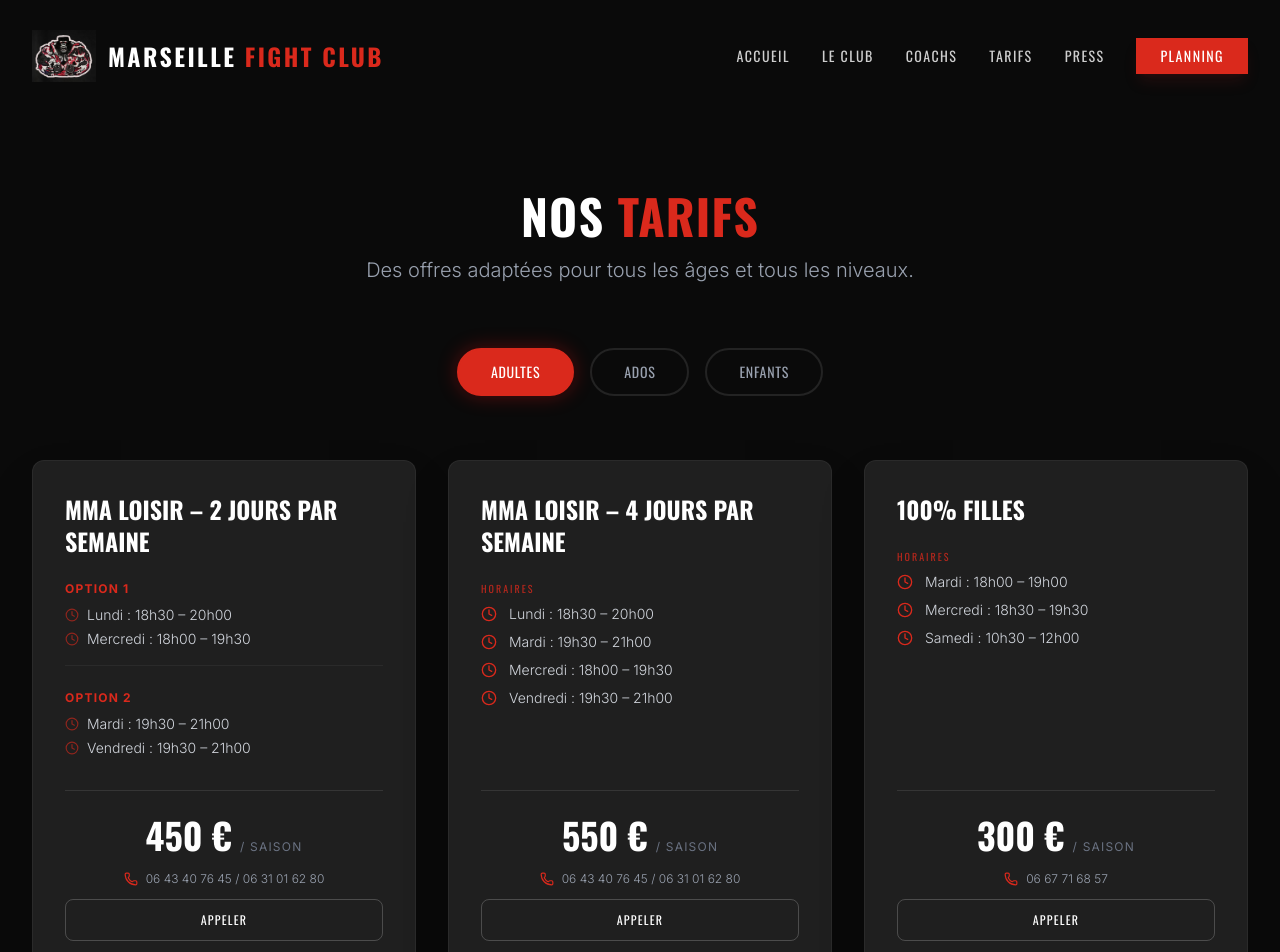
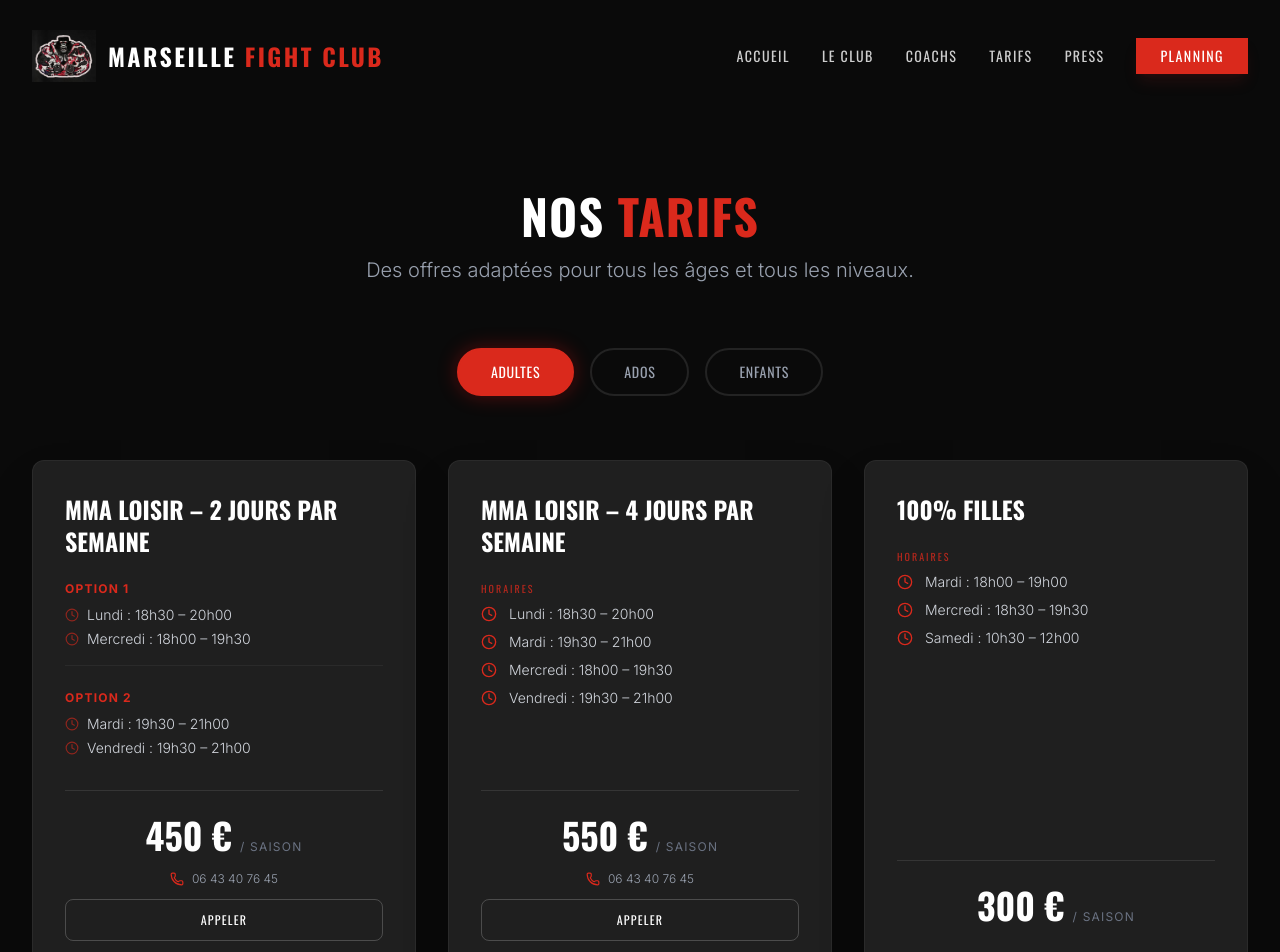
Before and after one commit to marseillefightclub/marseille-fight-club, a Next.js app: page /tarifs in a window 1280 px wide. Shown: the top 952 px of the page. Built offline with nearby package versions, Linux system fonts and the light colour scheme.

Commit message:
Update contents and styles

```diff
--- a/src/components/About.tsx
+++ b/src/components/About.tsx
@@ -43,8 +43,8 @@
             className="mt-6 text-xl text-gray-400 font-light"
           >
            Au cœur de la cité phocéenne, le Marseille Fight Club est une salle de référence dédiée aux sports de combat et au MMA. Fondé par Jean-Michel Foissard, véritable passionné d'arts martiaux, le club allie exigence sportive et bienveillance humaine.
-Le club propose un programme complet avec le MMA, la boxe anglaise, le kickboxing et le grappling — incluant la luta livre et des passages de grade. Chaque élève — débutant ou compétiteur — y trouve un cadre sérieux, des coachs expérimentés et une progression concrète. L'ambiance est familiale, mais le travail reste au cœur de tout : discipline, respect et dépassement de soi guident chaque séance.
-Précurseur dans le monde du MMA, le Marseille Fight Club est fier d'accueillir la plus grande section 100% filles de MMA en France. Un espace pensé pour et par les femmes, où ambition et combativité n'ont aucune limite.
+Le club propose un programme complet avec le MMA, la boxe anglaise, le kickboxing et le grappling. Chaque élève — débutant ou compétiteur — y trouve un cadre sérieux, des coachs expérimentés et une progression concrète. L'ambiance est familiale, mais le travail reste au cœur de tout : discipline, respect et dépassement de soi guident chaque séance.
+Le Marseille Fight Club a également l'honneur d'accueillir une section 100% féminine dédiée au MMA. Un espace pensé pour et par les femmes, où ambition et combativité n'ont aucune limite.
           </motion.p>
         </div>
 
--- a/src/components/Coaches.tsx
+++ b/src/components/Coaches.tsx
@@ -17,13 +17,6 @@
     image: "/images/coaches/hassou.png",
     bio: "Ex-combattant, transmet rigueur et technique",
     instagram: "https://www.instagram.com/hassou_captaincrochet/",
-  },
-  {
-    name: "Souhil Taïri",
-    role: "Coach Grappling",
-    image: "/images/coaches/souhil.png",
-    bio: "Combattant pro MMA PFL MENA, ceinture Marron Luta Livre",
-    instagram: "https://www.instagram.com/souhil.t/",
   },
   {
     name: "Mohamed Mahfoud",
--- a/src/components/Hero.tsx
+++ b/src/components/Hero.tsx
@@ -37,11 +37,11 @@
           transition={{ duration: 0.5, delay: 0.6 }}
           className="mt-10 flex flex-col sm:flex-row gap-4 w-full sm:w-auto px-4 sm:px-0"
         >
-          <a href="tarifs" className="w-full sm:w-auto text-center px-6 py-5 sm:px-8 sm:py-4 bg-mfc-red text-white font-oswald text-xl uppercase tracking-widest hover:bg-red-700 transition-colors duration-300 transform hover:scale-105 active:scale-95 shadow-lg shadow-red-900/50">
+          <a href="tarifs" className="w-full sm:w-auto text-center px-6 py-5 sm:px-8 sm:py-4 bg-mfc-red text-white font-oswald text-xl uppercase tracking-widest rounded-xl hover:bg-red-700 transition-colors duration-300 transform hover:scale-105 active:scale-95 shadow-lg shadow-red-900/50">
             Rejoignez Nous
           </a>
-          <a href="club" className="w-full sm:w-auto text-center px-6 py-5 sm:px-8 sm:py-4 bg-transparent border border-white/30 text-white font-oswald text-xl uppercase tracking-widest hover:bg-white/10 transition-colors duration-300">
-            Découvrir le club
+          <a href="https://www.helloasso.com/associations/foissard-promotion/evenements/cours-2025" target="_blank" rel="noopener noreferrer" className="w-full sm:w-auto text-center px-6 py-5 sm:px-8 sm:py-4 bg-transparent border border-white/30 text-white font-oswald text-xl uppercase tracking-widest rounded-xl hover:bg-white/10 transition-colors duration-300">
+            Essai MMA gratuit
           </a>
         </motion.div>
 
--- a/src/components/Pricing.tsx
+++ b/src/components/Pricing.tsx
@@ -23,7 +23,7 @@
   name: string;
   price?: string;
   subtitle?: string;
-  tel: string;
+  tel?: string;
   schedule?: string[];
   groups?: Group[];
   options?: PlanOption[];
@@ -58,7 +58,7 @@
             ]
           }
         ],
-        tel: "06 43 40 76 45 / 06 31 01 62 80"
+        tel: "06 43 40 76 45"
       },
       {
         name: "MMA LOISIR – 4 jours par semaine",
@@ -69,7 +69,7 @@
           "Mercredi : 18h00 – 19h30",
           "Vendredi : 19h30 – 21h00"
         ],
-        tel: "06 43 40 76 45 / 06 31 01 62 80"
+        tel: "06 43 40 76 45"
       },
       {
         name: "100% FILLES",
@@ -78,8 +78,7 @@
           "Mardi : 18h00 – 19h00",
           "Mercredi : 18h30 – 19h30",
           "Samedi : 10h30 – 12h00"
-        ],
-        tel: "06 67 71 68 57"
+        ]
       },
       {
         name: "BOXE",
@@ -111,8 +110,7 @@
           "Mardi : 19h00 – 20h00",
           "Mercredi : 12h30 – 13h30",
           "Samedi : 9h00 – 10h30"
-        ],
-        tel: "06 67 71 68 57"
+        ]
       }
     ]
   },
@@ -131,7 +129,7 @@
             ]
           }
         ],
-        tel: "06 43 40 76 45 / 06 31 01 62 80"
+        tel: "06 43 40 76 45"
       },
       {
         name: "MMA ADOS COMPÉTITEURS",
@@ -142,7 +140,7 @@
           "Mercredi : 17h00 – 18h00",
           "Vendredi : 20h00 – 21h00"
         ],
-        tel: "06 43 40 76 45 / 06 31 01 62 80"
+        tel: "06 43 40 76 45"
       },
       {
         name: "KICK ADOS",
@@ -357,6 +355,8 @@
                         )}
 
                         <div className="space-y-3">
+                          {plan.tel && (
+                            <>
                               <div className="flex items-center justify-center text-gray-400 text-xs text-center flex-wrap gap-2">
                                 <Phone size={14} className="text-mfc-red" />
                                 <span className="font-light">{plan.tel}</span>
@@ -367,6 +367,8 @@
                               >
                                 Appeler
                               </a>
+                            </>
+                          )}
                         </div>
                       </div>
                     </motion.div>
```
Lines whose indentation alone changed are shown as unchanged.
